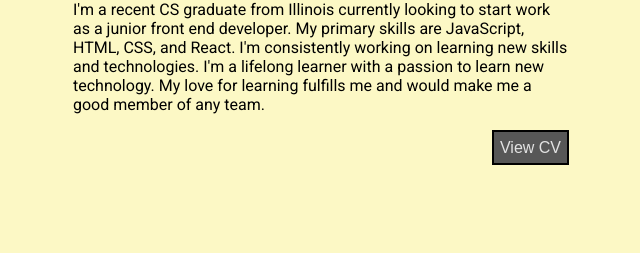
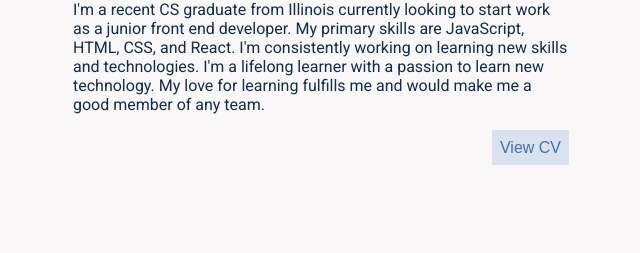
Before and after one commit to JustinRoesner/personal-site, a plain HTML site: page index.html in a window 1280 px wide. Shown: the part 505-758 px from the top of the page, without its empty margins (319-959 px from the left). Drawn offline with Linux system fonts and the light colour scheme.

Commit message:
redid styling

```diff
--- a/styles/style.css
+++ b/styles/style.css
@@ -1,7 +1,8 @@
 body {
-  background-color: rgb(252, 248, 197);
+  background-color: #f9f7f7;
   padding: 10% 30% 5% 30%;
   font-family: "Roboto", sans-serif;
+  color: #112d4e;
 }
 
 /* text */
@@ -22,7 +23,6 @@ h2 {
 
 p li {
   font-size: 1.25rem;
-  color: #383636;
 }
 
 section {
@@ -35,7 +35,7 @@ form {
 
 /* intro */
 .subtitle {
-  color: #8a8a8a;
+  color: #3f72af;
   line-height: 0;
   margin-bottom: 40px;
 }
@@ -55,9 +55,9 @@ form {
 
 .btn-shadow {
   height: 35px;
-  border: 2px solid black;
-  background-color: rgb(87, 87, 87);
-  color: rgb(226, 226, 226);
+  border: 2px solid #dbe2ef;
+  background-color: #dbe2ef;
+  color: #3f72af;
   font-size: 1rem;
   transition-duration: 0.4s;
 }
@@ -87,9 +87,6 @@ form {
   padding: 5px 5px 5px 5px;
   margin: 15px 0px 15px 0px;
   border-radius: 10px;
-}
-.project:hover {
-  background-color: rgba(80, 80, 80, 0.356);
 }
 
 .project-name {
```
